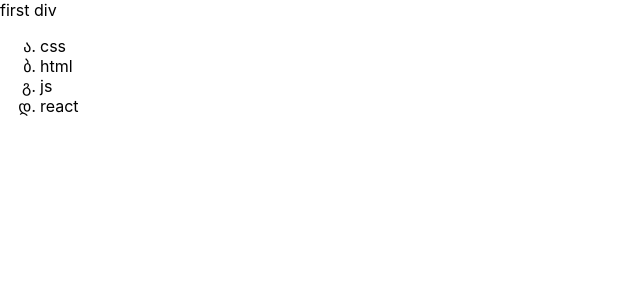
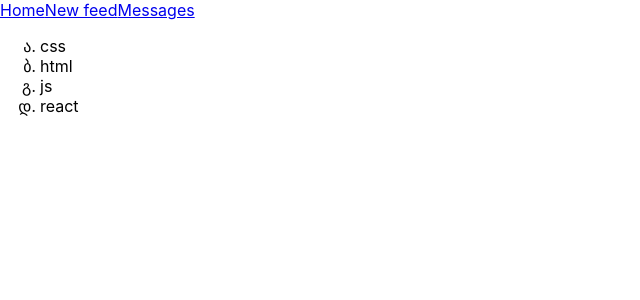
Before and after one commit to NikolasPlatonov/Social_network, a React (Create React App) app: page / in a window 1280 px wide. Shown: the top 300 px of the page, without its empty margins (0-640 px from the left). Built offline with nearby package versions, Linux system fonts and the light colour scheme.

Commit message:
Components created inside App file

```diff
--- a/src/App.js
+++ b/src/App.js
@@ -4,8 +4,25 @@
 const App = () => {
   return (
     <div>
-      <div>first div</div>
-      <div className="App">
+      <Header />
+      <Technologies />
+    </div>
+  );
+};
+
+const Header = () => {
+  return (
+    <div>
+      <a href="#s">Home</a>
+      <a href="#s">New feed</a>
+      <a href="#s">Messages</a>
+    </div>
+  );
+};
+
+const Technologies = () => {
+  return (
+    <div>
       <ul>
         <li>css</li>
         <li>html</li>
@@ -13,7 +30,6 @@
         <li>react</li>
       </ul>
     </div>
-    </div>
   );
 };
 
```
Lines whose indentation alone changed are shown as unchanged.
